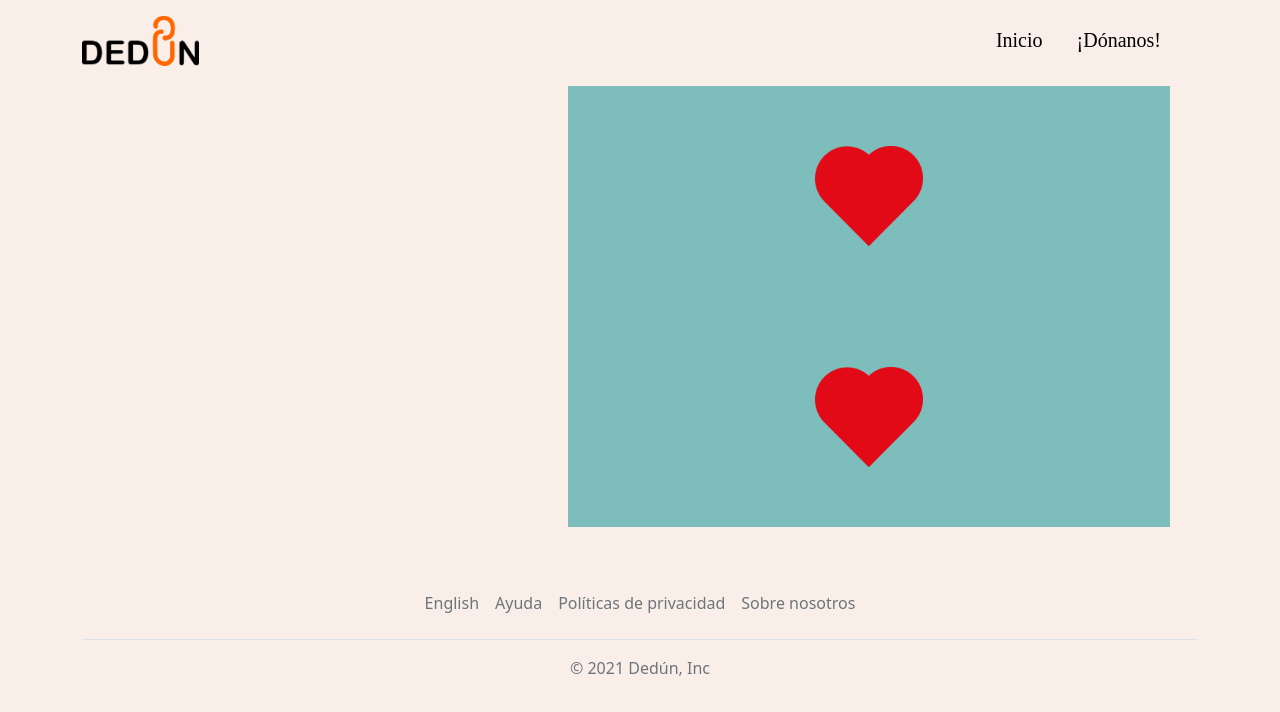
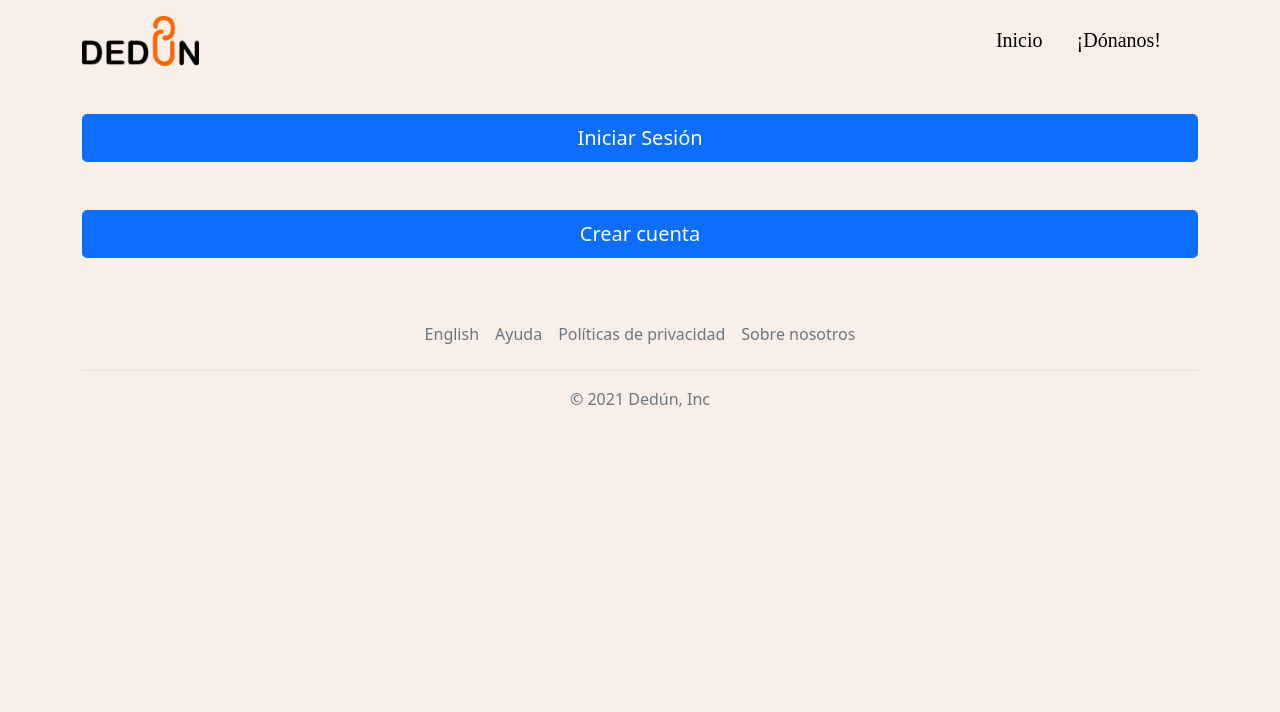
Before and after one commit to AlejandroUN/Ded-n, a Vue app in the folder frontend/: page /entrarPerfil in a window 1280 px wide. Shown: the top 712 px of the page. Built offline with nearby package versions, Linux system fonts and the light colour scheme.

Commit message:
Nuevos cambios

```diff
--- a/frontend/src/views/entrarPerfil.vue
+++ b/frontend/src/views/entrarPerfil.vue
@@ -1,8 +1,11 @@
 <template>
   <div class="container col-xl-12 col-xxl-8 py-3">
-    <div class="row align-items-center">
-      <header class="margin font">
-        <img src="../assets/logo.png" height="50" />
+    <div class="row align-items-center g-lg-5">
+      <header class="font">
+        <router-link to="/"
+          ><img src="../assets/logo.png" height="50"
+        /></router-link>
+        <!--<img src="../assets/logo.png" height="50"/>-->
         <nav class="nav justify-content-center float-md-end right">
           <router-link to="/"
             ><button
@@ -14,7 +17,7 @@
           >
           <router-link to=""
             ><button
-              class="w-100 btn btn-lg btn-primary color_fuente color2"
+              class="btn btn-lg btn-primary color_fuente color2"
               type="submit"
             >
               ¡Dónanos!
@@ -24,17 +27,18 @@
       </header>
 
 
-      <div class="row">
-        <div class="contenedor float-none"><router-link to="/"
-          ><button class="boton7">
-            <img src="../assets/corazon.png" height="100" /></button
-        ></router-link></div>
+          <router-link to="">
+            <button class="w-100 btn btn-lg btn-primary">
+              Iniciar Sesión
+            </button>
+          </router-link>
+          <router-link to="">
+            <button class="w-100 btn btn-lg btn-primary">
+              Crear cuenta
+            </button>
+          </router-link>
 
-        <div class="contenedor float-none"><router-link to="/"
-          ><button class="boton7">
-            <img src="../assets/corazon.png" height="100" /></button
-        ></router-link></div>
-      </div>
+
 
 
     </div>
@@ -82,19 +86,4 @@ export default {
 .blanco {
   color: white;
 }
-
-.boton7 {
-  padding-top: 50% !important;
-  padding-bottom: 50% !important;
-  border: 5px !important;
-  width: 500% !important;
-  background-color: #7dbdbc !important;
-}
-
-.contenedor{
-  align-items: center !important;
-  display: flex !important;
-  justify-content: center !important;
-  height: 1% !important;
-}
 </style>
```
